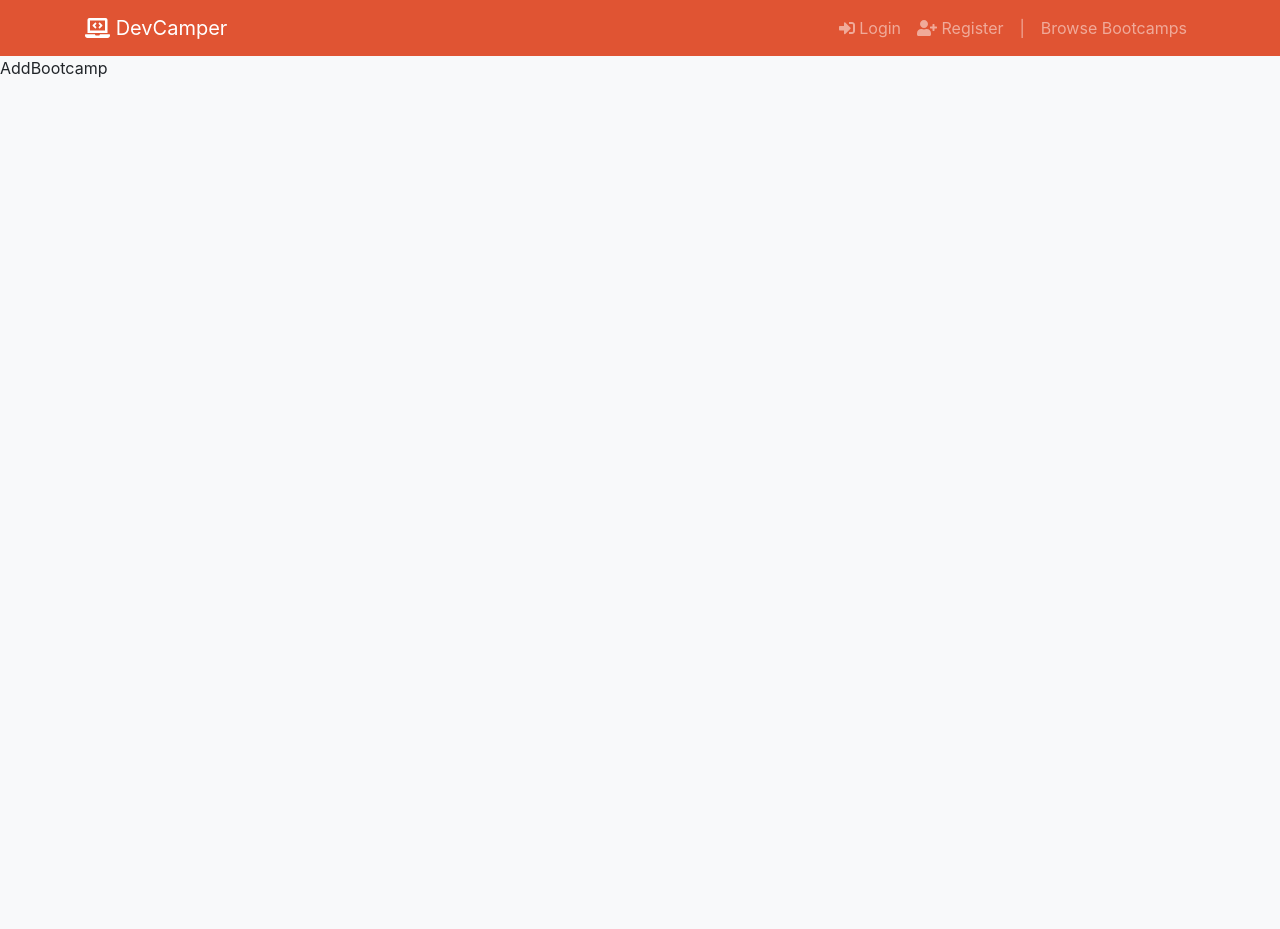
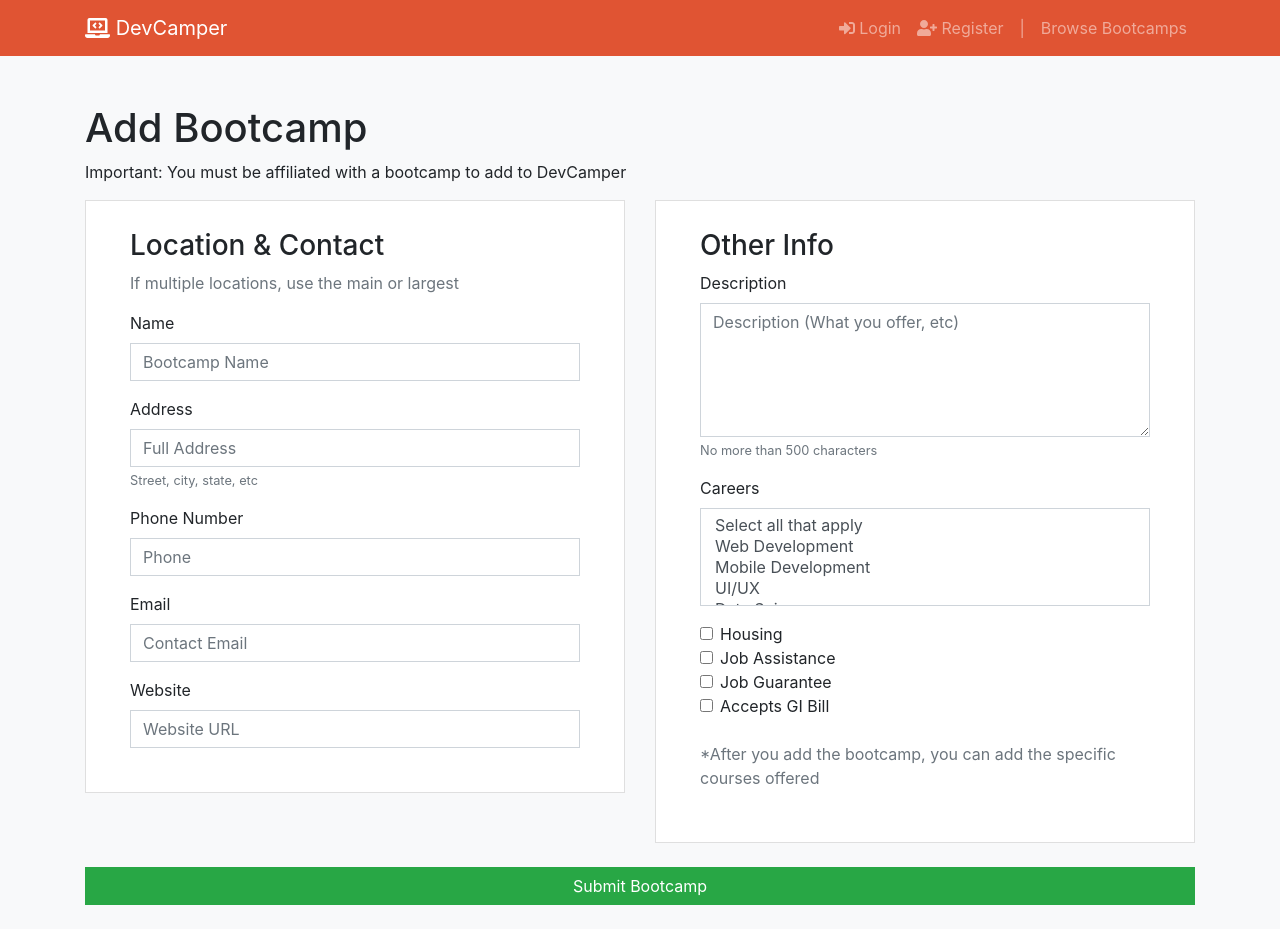
Before and after one commit to memowii/devcamper, a React (Create React App) app: page /add-bootcamp in a window 1280 px wide. Before the commit the page ends 800 px from the top, so only its background shows below. Built offline with nearby package versions, Linux system fonts and the light colour scheme.

Commit message:
add AddBootcamp page

```diff
--- a/src/pages/AddBootcamp.js
+++ b/src/pages/AddBootcamp.js
@@ -1,9 +1,177 @@
 import React from "react";
+import {
+  Card,
+  CardBody,
+  Col,
+  Container,
+  Form,
+  FormGroup,
+  Input,
+  Label,
+  Row,
+} from "reactstrap";
 
 import { usePageWithoutFixedTop } from "../hooks/usePageWithoutFixedTop";
 
 export const AddBootcamp = () => {
   usePageWithoutFixedTop();
 
-  return <div>AddBootcamp</div>;
+  return (
+    <div>
+      <section className="mt-5">
+        <Container>
+          <h1 className="mb-2">Add Bootcamp</h1>
+
+          <p>
+            Important: You must be affiliated with a bootcamp to add to
+            DevCamper
+          </p>
+
+          <Form>
+            <Row>
+              <Col md="6">
+                <Card color="white" className="py-2 px-4">
+                  <CardBody>
+                    <h3>Location & Contact</h3>
+
+                    <p className="text-muted">
+                      If multiple locations, use the main or largest
+                    </p>
+
+                    <FormGroup>
+                      <Label>Name</Label>
+                      <Input
+                        type="text"
+                        name="name"
+                        placeholder="Bootcamp Name"
+                        required
+                      />
+                    </FormGroup>
+
+                    <FormGroup>
+                      <Label>Address</Label>
+                      <Input
+                        type="text"
+                        name="address"
+                        placeholder="Full Address"
+                        required
+                      />
+                      <small className="form-text text-muted">
+                        Street, city, state, etc
+                      </small>
+                    </FormGroup>
+
+                    <FormGroup>
+                      <Label>Phone Number</Label>
+                      <Input type="text" name="phone" placeholder="Phone" />
+                    </FormGroup>
+
+                    <FormGroup>
+                      <Label>Email</Label>
+                      <Input
+                        type="text"
+                        name="email"
+                        placeholder="Contact Email"
+                      />
+                    </FormGroup>
+
+                    <FormGroup>
+                      <Label>Website</Label>
+                      <Input
+                        type="text"
+                        name="website"
+                        placeholder="Website URL"
+                      />
+                    </FormGroup>
+                  </CardBody>
+                </Card>
+              </Col>
+
+              <Col md="6">
+                <Card color="white" className="py-2 px-4">
+                  <CardBody>
+                    <h3>Other Info</h3>
+                    <FormGroup>
+                      <Label>Description</Label>
+                      <Input
+                        type="textarea"
+                        name="description"
+                        rows="5"
+                        placeholder="Description (What you offer, etc)"
+                        maxLength="500"
+                      />
+                      <small className="form-text text-muted">
+                        No more than 500 characters
+                      </small>
+                    </FormGroup>
+                    <FormGroup>
+                      <Label>Careers</Label>
+                      <Input
+                        type="select"
+                        name="careers"
+                        className="custom-select"
+                        multiple
+                      >
+                        <option value="any">Select all that apply</option>
+                        <option value="Web Development">Web Development</option>
+                        <option value="Mobile Development">
+                          Mobile Development
+                        </option>
+                        <option value="UI/UX">UI/UX</option>
+                        <option value="Data Science">Data Science</option>
+                        <option value="Business">Business</option>
+                        <option value="Other">Other</option>
+                      </Input>
+                    </FormGroup>
+                    <FormGroup check>
+                      <Label check>
+                        <Input type="checkbox" /> Housing
+                      </Label>
+                    </FormGroup>
+                    <FormGroup check>
+                      <Label check>
+                        <Input type="checkbox" /> Job Assistance
+                      </Label>
+                    </FormGroup>
+                    <FormGroup check>
+                      <Label check>
+                        <Input type="checkbox" /> Job Guarantee
+                      </Label>
+                    </FormGroup>
+                    <FormGroup check>
+                      <Label check>
+                        <Input type="checkbox" /> Accepts GI Bill
+                      </Label>
+                    </FormGroup>
+
+                    <p className="text-muted my-4">
+                      *After you add the bootcamp, you can add the specific
+                      courses offered
+                    </p>
+                  </CardBody>
+                </Card>
+              </Col>
+            </Row>
+
+            <FormGroup>
+              <Input
+                type="submit"
+                value="Submit Bootcamp"
+                className="btn btn-success btn-block my-4"
+              />
+
+              {/*
+              Should this button be implemented?
+              <a
+                href="manage-bootcamp.html"
+                class="btn btn-danger btn-block mb-4"
+              >
+                Cancel
+              </a> */}
+            </FormGroup>
+          </Form>
+        </Container>
+      </section>
+    </div>
+  );
 };
```
